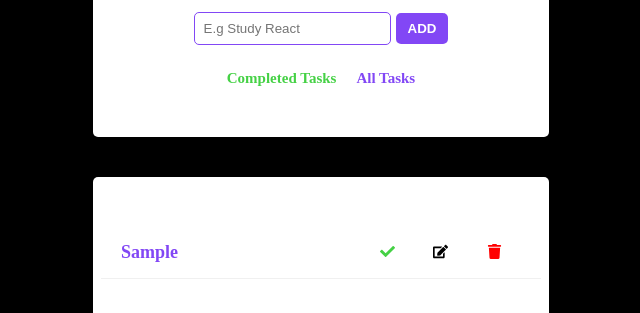
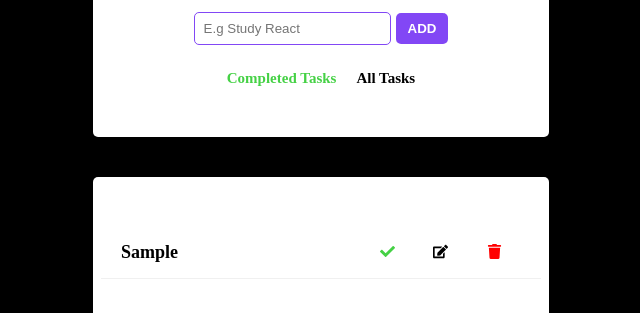
Before and after one commit to pipe1204/todo-app, a React (Create React App) app: page / in a window 1280 px wide. Both pictures are taken after typing "Sample" into the empty fields and a click on the button "ADD". Shown: the part 214-527 px from the top of the page, without its empty margins (319-959 px from the left). Built offline with nearby package versions, Linux system fonts and the light colour scheme.

Commit message:
Changed colours

```diff
--- a/src/components/tasks.css
+++ b/src/components/tasks.css
@@ -25,7 +25,7 @@
 
 .taskTitle {
     font-size: 18px;
-    color: #8247F5;
+    color: black;
     font-weight: bold;
 }
 
--- a/src/components/todoApp.css
+++ b/src/components/todoApp.css
@@ -106,7 +106,7 @@
 }
 
 .currentList {
-    color: #8247F5;
+    color: black;
     font-size: 15px;
     font-weight: bold;
     cursor: pointer;
```
